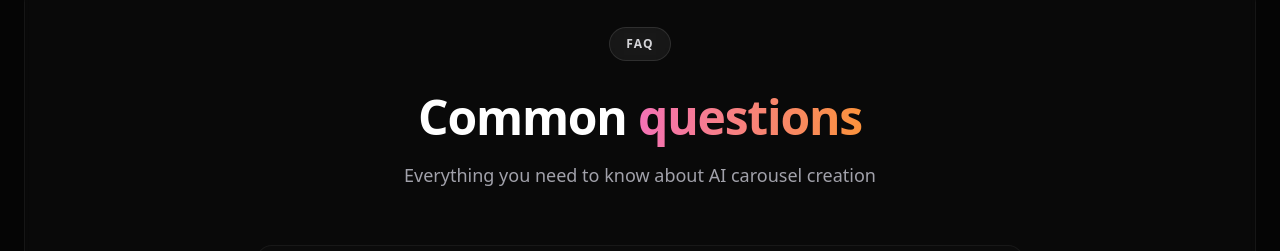
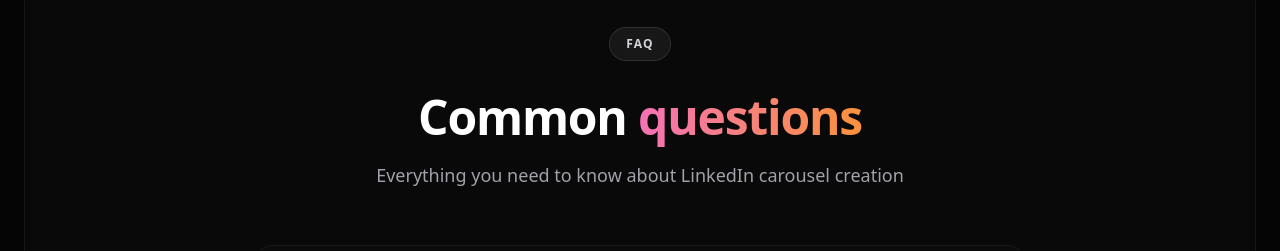
Before and after one commit to matteimikeska49-bot/gtf, a React (Vite) app: page /linkedin-carousel-maker in a window 1280 px wide. Shown: the part 7361-7612 px from the top of the page. Built offline with nearby package versions, Linux system fonts and the light colour scheme.

Commit message:
Update FAQ subtitle on linkedin-carousel-maker page

```diff
--- a/src/components/LinkedInCarouselPage.jsx
+++ b/src/components/LinkedInCarouselPage.jsx
@@ -436,7 +436,7 @@ export const LICarouselFAQ = () => {
         <motion.div initial={{opacity:0,y:40}} whileInView={{opacity:1,y:0}} viewport={{once:true}} transition={{duration: isMobile ? 0.6 : 0.8}} className="text-center mb-14 flex flex-col items-center">
           <div className="inline-flex items-center gap-2 px-4 py-2 rounded-full border border-white/10 bg-white/5 text-zinc-300 text-xs tracking-widest uppercase font-bold mb-8 backdrop-blur-md">FAQ</div>
           <h2 className="text-3xl md:text-4xl lg:text-5xl font-bold text-white mb-5 tracking-tight text-balance">Common <span className="text-gradient-brand">questions</span></h2>
-          <p className="text-base md:text-lg text-zinc-400 max-w-xl leading-relaxed text-balance">Everything you need to know about AI carousel creation</p>
+          <p className="text-base md:text-lg text-zinc-400 max-w-xl leading-relaxed text-balance">Everything you need to know about LinkedIn carousel creation</p>
         </motion.div>
         <div className="max-w-3xl mx-auto space-y-4">
           {faqItems.map((item,i) => <FAQItem key={i} item={item} isOpen={openIdx===i} onClick={()=>setOpenIdx(openIdx===i?null:i)}/>)}
```
Also changed, not shown: 15 other files (tests, documents, lock files or other folders).
